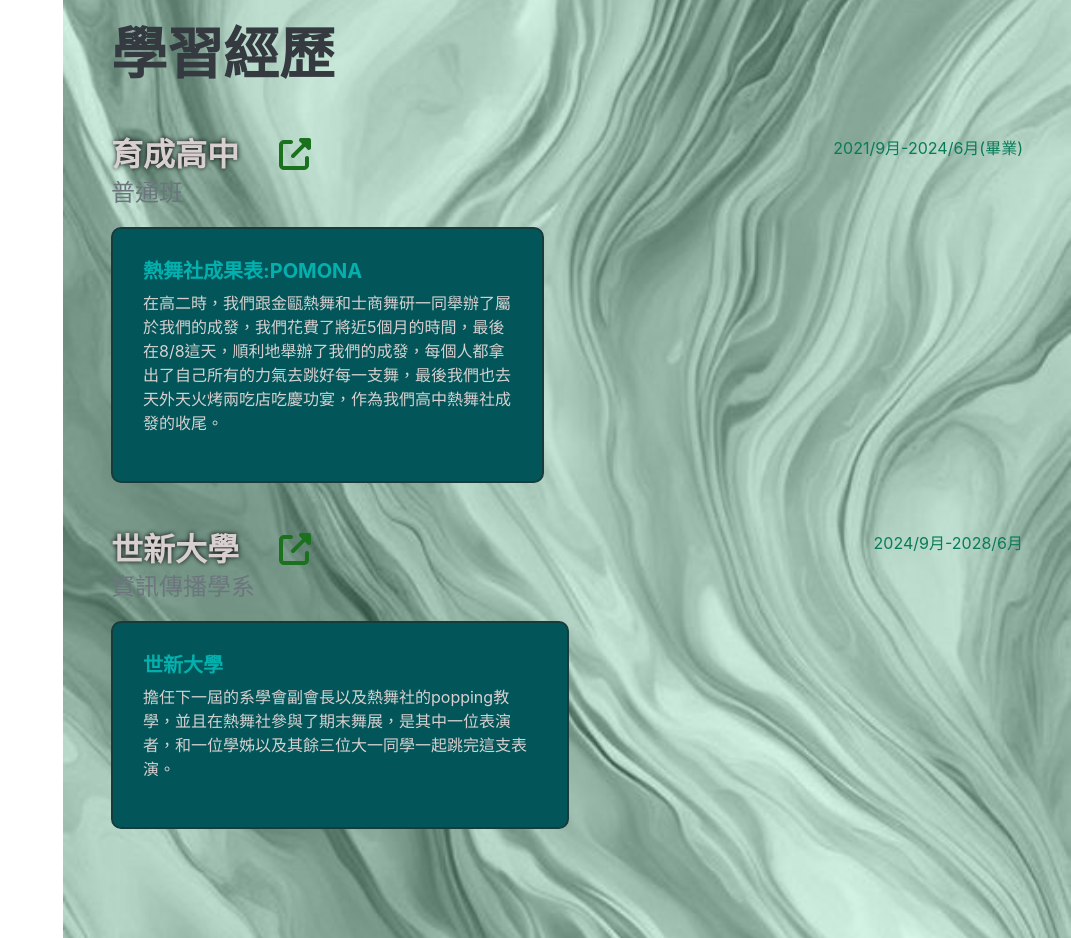
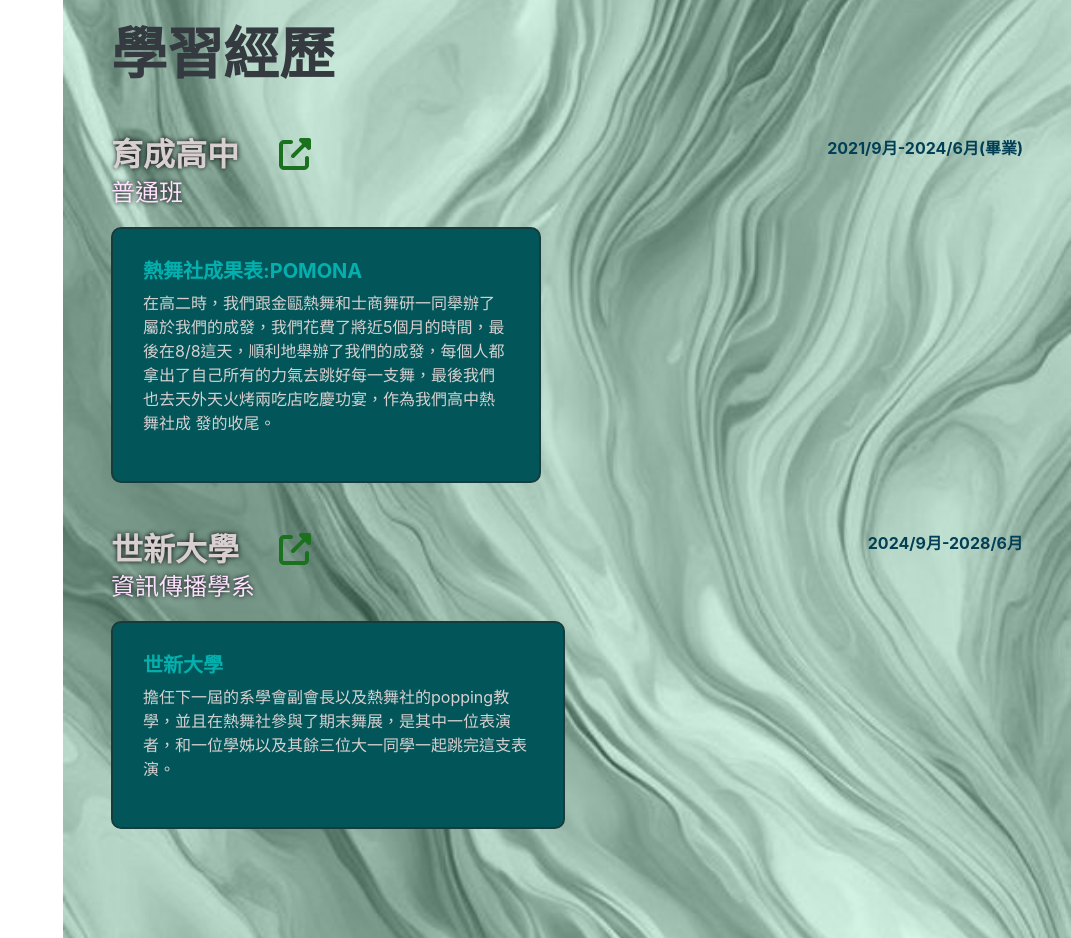
Before and after one commit to ziquanhe/ziquanhe.github.io, a plain HTML site: page index.html in a window 1280 px wide. Shown: the part 860-1798 px from the top of the page, without its empty margins (209-1280 px from the left). Drawn offline with nearby package versions, Linux system fonts and the light colour scheme; a web font is replaced by a local one.

Commit message:
第七次內容修改

```diff
--- a/css/mystyles.css
+++ b/css/mystyles.css
@@ -3,7 +3,7 @@ p{
 }
 
 .conan{
-    background-color:rgb(255, 225, 255) ;
+    color:rgb(255, 225, 255) ;
 }
 
 a.jefflink{
@@ -73,3 +73,7 @@ h4.jeffsmall{
     background-blend-mode:luminosity;
     background-color: #0000007b;
 }
+
+.jeff-blue{
+    color: rgb(2, 63, 84);
+}
--- a/index.html
+++ b/index.html
@@ -63,24 +63,24 @@
                     <div class="d-flex flex-column flex-md-row justify-content-between mb-5">
                         <div class="flex-grow-1">
                             <h3 class="mb-0 jeff-white" style="text-shadow: 0 0 5px #000;">育成高中<a href="https://mars.yucsh.tp.edu.tw/home" target="_blank" class="jefflink"><i class="fa-solid fa-up-right-from-square jeff-green"></i></a></h3>
-                            <div class="subheading mb-3">普通班</div>
+                            <div class="subheading mb-3 conan" style="text-shadow: 0 0 5px #000;">普通班</div>
                             <div class="jeffdiv">
                                 <h4 class="jeffsmall">熱舞社成果表:Pomona</h4>
                                 <p class="jeff-white">在高二時，我們跟金甌熱舞和士商舞研一同舉辦了屬於我們的成發，我們花費了將近5個月的時間，最後在8/8這天，順利地舉辦了我們的成發，每個人都拿出了自己所有的力氣去跳好每一支舞，最後我們也去天外天火烤兩吃店吃慶功宴，作為我們高中熱舞社成 發的收尾。</p>
                             </div>
                         </div>
-                        <div class="flex-shrink-0"><span class="text-primary">2021/9月-2024/6月(畢業)</span></div>
+                        <div class="flex-shrink-0"><span class="jeff-blue" style="font-weight: bolder;">2021/9月-2024/6月(畢業)</span></div>
                     </div>
                     <div class="d-flex flex-column flex-md-row justify-content-between mb-5">
                         <div class="flex-grow-1">
                             <h3 class="mb-0 jeff-white" style="text-shadow: 0 0 5px #000;">世新大學<a href="https://ics.wp.shu.edu.tw/" target="_blank" class="jefflink"><i class="fa-solid fa-up-right-from-square jeff-green"></i></a></h3>
-                            <div class="subheading mb-3">資訊傳播學系</div>
+                            <div class="subheading mb-3 conan" style="text-shadow: 0 0 5px #000;">資訊傳播學系</div>
                             <div class="jeffdiv">
                                 <h4 class="jeffsmall">世新大學</h4>
                                 <p class="jeff-white">擔任下一屆的系學會副會長以及熱舞社的popping教學，並且在熱舞社參與了期末舞展，是其中一位表演者，和一位學姊以及其餘三位大一同學一起跳完這支表演。</p>
                             </div>
                         </div>
-                        <div class="flex-shrink-0"><span class="text-primary">2024/9月-2028/6月</span></div>
+                        <div class="flex-shrink-0"><span class="jeff-blue" style="font-weight: bolder;">2024/9月-2028/6月</span></div>
                     </div>
                 </div>
             </section>
```
